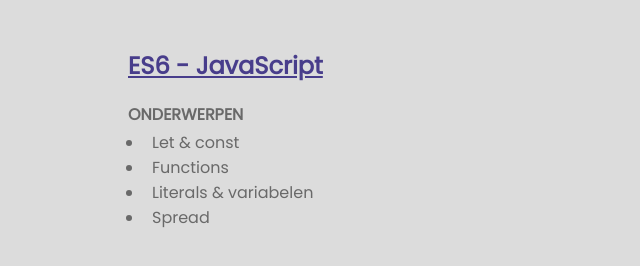
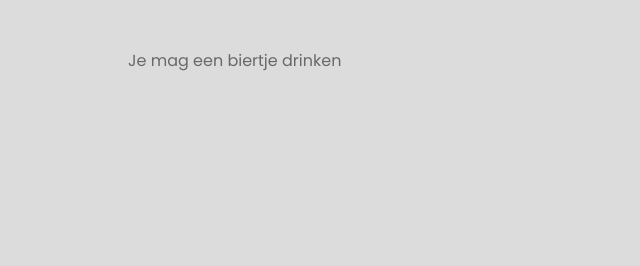
Before and after one commit to docentDavid/ES6-JavaScript, a website built with Parcel: page index.html in a window 1280 px wide. Shown: the whole page, without its empty margins (0-640 px from the left). Built offline with nearby package versions, Linux system fonts and the light colour scheme.

Commit message:
ternay added

```diff
--- a/index.html
+++ b/index.html
@@ -10,6 +10,6 @@
   <body>
     <div id="app" class="container"></div>
 
-    <script src="./src/index.js"></script>
+    <script src="./src/6.ternary.js"></script>
   </body>
 </html>
--- /dev/null
+++ b/src/6.ternary.js
@@ -0,0 +1,8 @@
+import "./index.css";
+
+let appNode = document.getElementById("app");
+
+const leeftijd = 19;
+const drankje = leeftijd >= 18 ? "biertje" : "frisdrank";
+
+appNode.innerHTML = `Je mag een ${drankje} drinken`;
```
